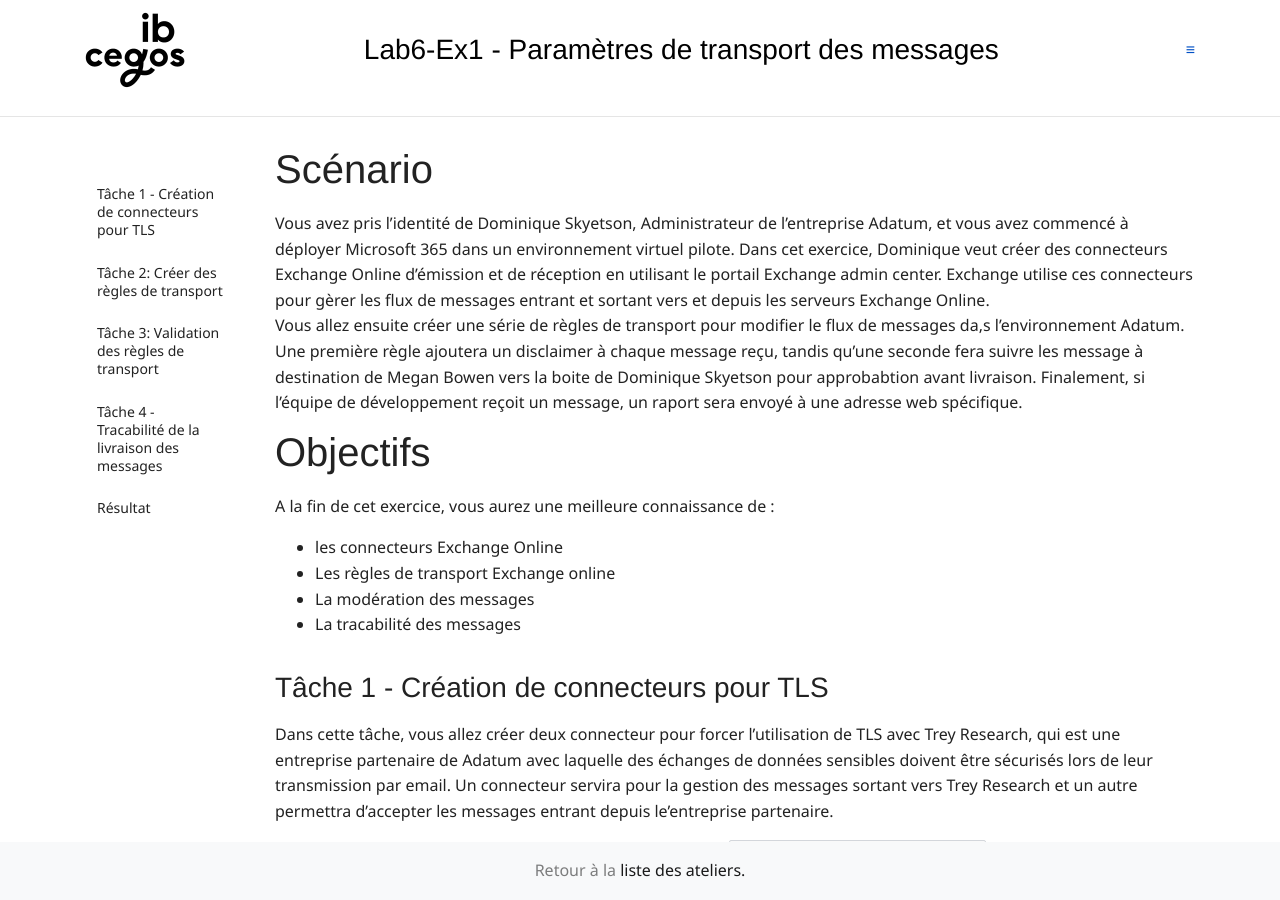
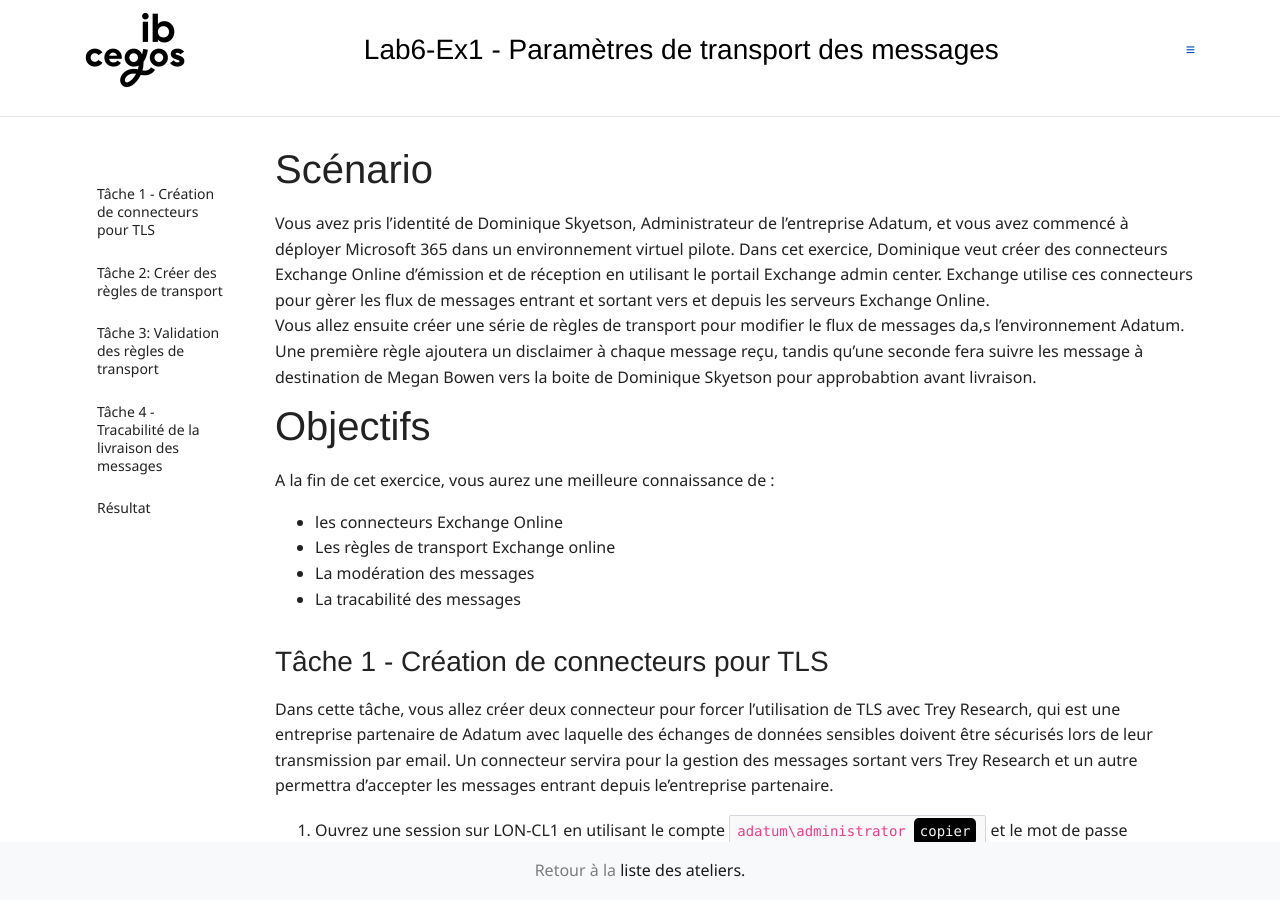
Before and after one commit to renaudwangler/ib-labs, a Jekyll site: the page built from msms030fr/lab6e1.md, in a window 1280 px wide and 900 px high. Built offline with Jekyll 4.4.1, drawn with Linux system fonts in a browser that asks for light colours; nearby versions of some CDN libraries; comment, search, counter and statistics services are not loaded.

Commit message:
v231107-1602

```diff
--- a/msms030fr/lab6e1.md
+++ b/msms030fr/lab6e1.md
@@ -5,7 +5,7 @@ length: "00"
 ---
 # Scénario
 Vous avez pris l'identité de Dominique Skyetson, Administrateur de l'entreprise Adatum, et vous avez commencé à déployer Microsoft 365 dans un environnement virtuel pilote. Dans cet exercice, Dominique veut créer des connecteurs Exchange Online d'émission et de réception en utilisant le portail Exchange admin center. Exchange utilise ces connecteurs pour gèrer les flux de messages entrant et sortant vers et depuis les serveurs Exchange Online.
-Vous allez ensuite créer une série de règles de transport pour modifier le flux de messages da,s l'environnement Adatum. Une première règle ajoutera un disclaimer à chaque message reçu, tandis qu'une seconde fera suivre les message à destination de Megan Bowen vers la boite de Dominique Skyetson pour approbabtion avant livraison. Finalement, si l'équipe de développement reçoit un message, un raport sera envoyé à une adresse web spécifique.
+Vous allez ensuite créer une série de règles de transport pour modifier le flux de messages da,s l'environnement Adatum. Une première règle ajoutera un disclaimer à chaque message reçu, tandis qu'une seconde fera suivre les message à destination de Megan Bowen vers la boite de Dominique Skyetson pour approbabtion avant livraison.
 
 # Objectifs
 A la fin de cet exercice, vous aurez une meilleure connaissance de :
```
Also changed, not shown: msms030fr/lab2e5.md (+1 -1 lines), msms030fr/lab4e2.md (+2 -2 lines).
